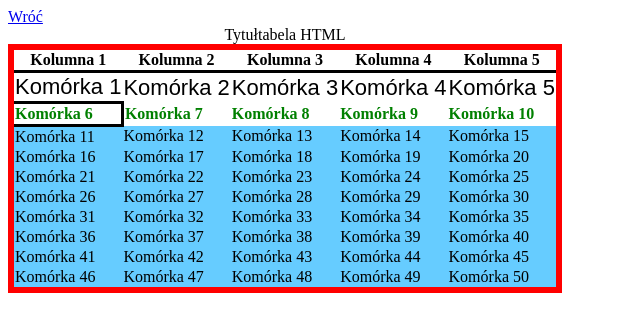
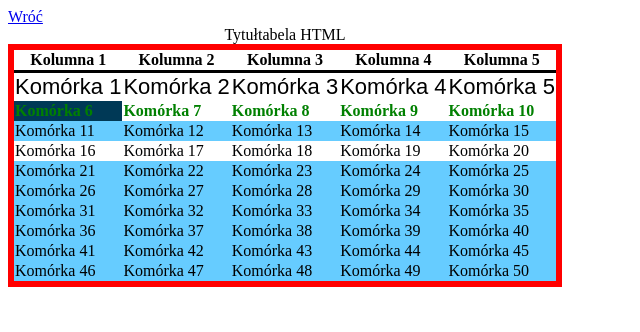
Before and after one commit to piraciarnia/piraciarnias, a plain HTML site: page tabela_Rapacz.html in a window 1280 px wide. Shown: the whole page, without its empty margins (0-640 px from the left). Drawn offline with Linux system fonts and the light colour scheme.

Commit message:
Update tabela_Rapacz.html

```diff
--- a/tabela_Rapacz.html
+++ b/tabela_Rapacz.html
@@ -33,14 +33,13 @@
 
      <tr style="color: green;font-weight: bold;">
           <!—kolor czcionki oraz jej pogrubienie -->
-     <td style="border:3px solid black;border-collapse: collapse;">Komórka 6</td>
-
-<!—obramowanie jednej komórki -->
+          <td style="background-color: #003956;">Komórka 6</td>
           <td>Komórka 7</td>
           <td>Komórka 8</td>
           <td>Komórka 9</td>
           <td>Komórka 10</td>
-          </tr>
+     </tr>
+
      <tr style="background-color: #66CCFF;">
           <td>Komórka 11</td>
           <td>Komórka 12</td>
@@ -49,7 +48,7 @@
           <td>Komórka 15</td>
      </tr>
 
-          <tr style="background-color: #66CCFF;">
+          <tr style="background-colr: #66CCFF;">
           <td>Komórka 16</td>
           <td>Komórka 17</td>
           <td>Komórka 18</td>
```
